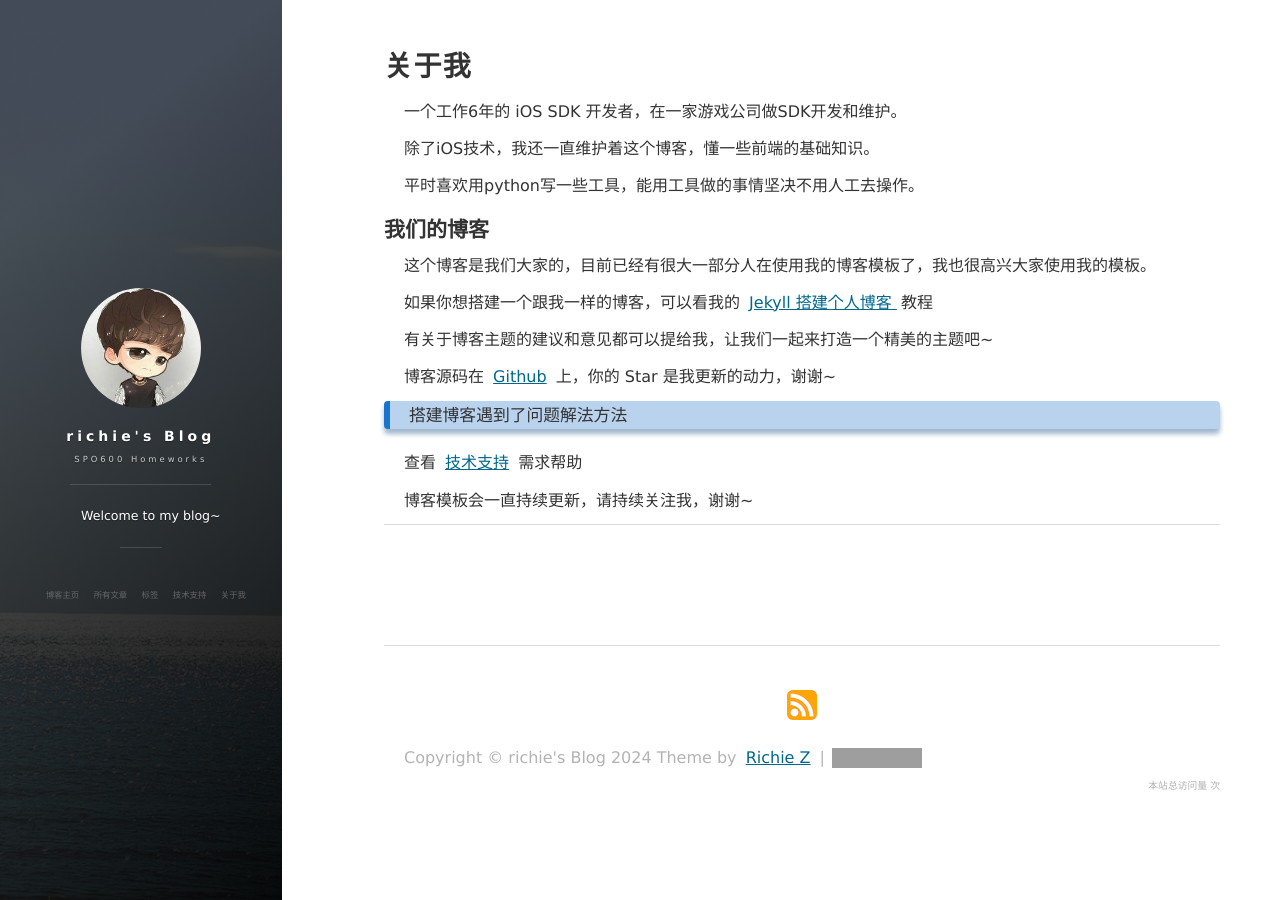
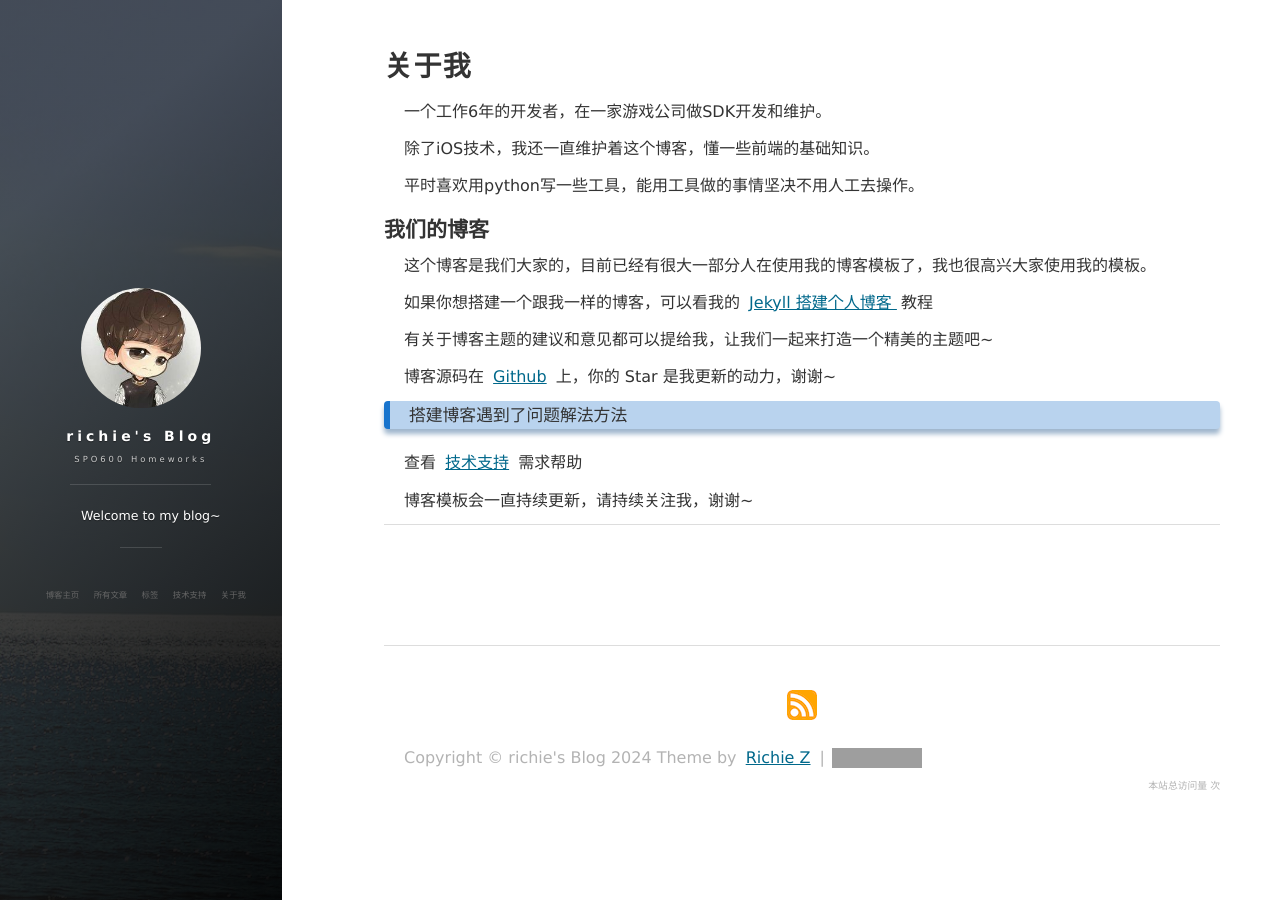
Before and after one commit to richie119/richie119.github.io, a Jekyll site: the page built from about.md, in a window 1280 px wide. Built offline with Jekyll 4.4.1, drawn with Linux system fonts in a browser that asks for light colours; nearby versions of some CDN libraries; comment, search, counter and statistics services are not loaded; part of the change alters nothing that is shown; grey boxes are pictures that could not be loaded.

Commit message:
Update about.md

```diff
--- a/about.md
+++ b/about.md
@@ -3,7 +3,7 @@ layout: page
 title: 关于我
 ---
 
-一个工作6年的 iOS SDK 开发者，在一家游戏公司做SDK开发和维护。
+一个工作6年的开发者，在一家游戏公司做SDK开发和维护。
 
 除了iOS技术，我还一直维护着这个博客，懂一些前端的基础知识。
 
@@ -20,12 +20,12 @@ title: 关于我
 
 有关于博客主题的建议和意见都可以提给我，让我们一起来打造一个精美的主题吧~
 
-博客源码在 <a target="_blank" href='https://github.com/leopardpan/leopardpan.github.io/'>Github</a> 上，你的 Star 是我更新的动力，谢谢~
+博客源码在 <a target="_blank" href='https://github.com/richie119/richie119.github.io/'>Github</a> 上，你的 Star 是我更新的动力，谢谢~
 
 
 <h3> 搭建博客遇到了问题解法方法 </h3>
 
-查看 [技术支持](http://leopardpan.cn/support/) 需求帮助
+查看 [技术支持](http://richie119.github.io/support/) 需求帮助
 
 博客模板会一直持续更新，请持续关注我，谢谢~
 
```
